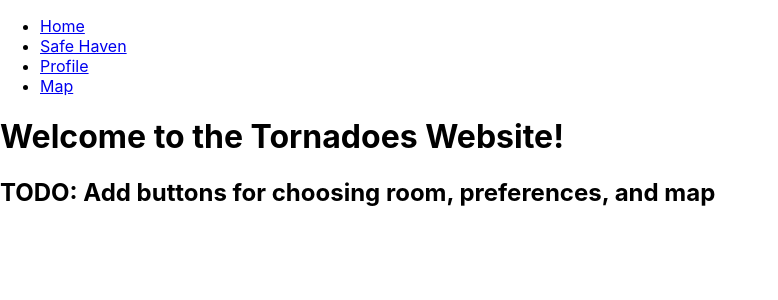
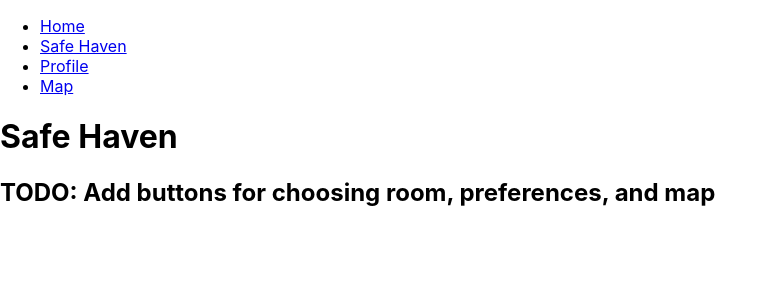
Before and after one commit to churellano/hypegang-lhd, a React (Create React App) app in the folder client/: page / in a window 1280 px wide. Shown: the top 300 px of the page, without its empty margins (0-778 px from the left). Built offline with nearby package versions, Linux system fonts and the light colour scheme; what google-maps-react would draw is missing.

Commit message:
Change header text on home page

```diff
--- a/client/src/components/Home.js
+++ b/client/src/components/Home.js
@@ -2,7 +2,7 @@ import React from 'react'
 
 const Home = () => (
   <div>
-    <h1>Welcome to the Tornadoes Website!</h1>
+    <h1>Safe Haven</h1>
     <h2>TODO: Add buttons for choosing room, preferences, and map</h2>
   </div>
 )
```
